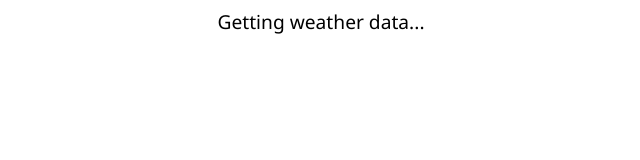
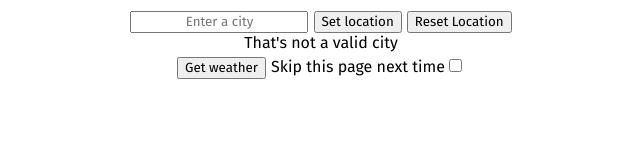
Before and after one commit to ethanp4/Web-Programming-Assignment-2, a website: page WeatherApp/index.html in a window 1280 px wide. Both pictures are taken after a click on the button "Get weather". Shown: the whole page, without its empty margins (319-959 px from the left). Drawn offline with nearby package versions, Linux system fonts and the light colour scheme; no server answers.

Commit message:
comments, 404 handling, animation, and a font

```diff
--- a/WeatherApp/index.html
+++ b/WeatherApp/index.html
@@ -4,6 +4,13 @@
 <head>
   <title>Weather</title>
   <meta name="viewport" content="width=device-width, initial-scale=1.0">
+
+  <link rel="preconnect" href="https://fonts.googleapis.com">
+  <link rel="preconnect" href="https://fonts.gstatic.com" crossorigin>
+  <link
+    href="https://fonts.googleapis.com/css2?family=Fira+Sans:ital,wght@0,100;0,200;0,300;0,400;0,500;0,600;0,700;0,800;0,900;1,100;1,200;1,300;1,400;1,500;1,600;1,700;1,800;1,900&display=swap"
+    rel="stylesheet">
+
   <script src="https://code.jquery.com/jquery-3.7.1.min.js"
     integrity="sha256-/JqT3SQfawRcv/BIHPThkBvs0OEvtFFmqPF/lYI/Cxo=" crossorigin="anonymous"></script>
   <script src="./script.js"></script>
@@ -11,6 +18,7 @@
 </head>
 
 <body>
+  <!-- all userinput stuff is here -->
   <div id="userInput">
     <form id="cityForm" style="display: inline;">
       <td><input required id="cityInput" type="text" placeholder="Enter a city"></td>
@@ -22,6 +30,10 @@
     <label title="Go directly to weather page on refresh" style="font-size: smaller;" for="alwaysShowWeather">Skip this
       page next time</label><input id="alwaysShowWeather" type="checkbox">
   </div>
+
+  <div hidden id="status"></div>
+
+  <!-- below this is displayed on the weather page -->
   <h1 hidden id="header"></h1>
   <div hidden id="content">
     <table id="table">
@@ -43,7 +55,7 @@
       </tr>
 
     </table>
-    <button style="margin-top: 50px;" id="changeCity">Change city</button>
+    <button style="margin-top: 30px;" id="changeCity">Change city</button>
   </div>
 </body>
 
--- a/WeatherApp/script.js
+++ b/WeatherApp/script.js
@@ -1,16 +1,10 @@
 $(() => {
-  if (localStorage.getItem("location") == null) {
-    localStorage.setItem("location", "unset")
-  }
-  if (localStorage.getItem("alwaysShowWeather") == null) {
-    localStorage.setItem("alwaysShowWeather", false)
-  }
-  if (localStorage.getItem("changeCityRequest") == null) {
-    localStorage.setItem("changeCityRequest", false)
-  }
+  //ensure no localstorage keys are null
+  initialiseLocalStorage()
 
+  //depending on the users preferences, go to the weather page or remain on the city page and update the checkbox to reflect its value
   if (localStorage.getItem("alwaysShowWeather") == "true" && localStorage.getItem("changeCityRequest") == "false") {
-    $("#userInput").html("Getting weather data...")
+    $("#userInput").hide()
     if (localStorage.getItem("location") == "unset") {
       getWeather(false)
     } else {
@@ -20,13 +14,10 @@ $(() => {
     $("#alwaysShowWeather").prop('checked', localStorage.getItem("alwaysShowWeather") == "true" ? true : false)
   }
 
+  //update the page to match the city in localstorage
   updateCity()
 
-  $("#changeCity").click(() => {
-    localStorage.setItem("changeCityRequest", true)
-    location.reload()
-  })
-
+  //event for setting the city
   $("#cityForm").submit((event) => {
     event.preventDefault()
     city = $("#cityInput").val()
@@ -35,14 +26,16 @@ $(() => {
     updateCity()
   })
 
+  //event for resetting the location
   $("#resetLocation").click(() => {
     localStorage.setItem("location", "unset")
     $("#cityInput").val("")
     updateCity()
   })
 
+  //event for getting the weather
   $("#getWeather").click(() => {
-    $("#userInput").html("Getting weather data...")
+    $("#userInput").hide()
     if (localStorage.getItem("location") == "unset") {
       getWeather(false)
     } else {
@@ -50,10 +43,18 @@ $(() => {
     }
   })
 
+  //set localstorage when this checkbox is changed
   $("#alwaysShowWeather").change(() => {
     localStorage.setItem("alwaysShowWeather", $("#alwaysShowWeather").prop('checked'))
   })
 
+  //event for changing the city from the weather page
+  $("#changeCity").click(() => {
+    localStorage.setItem("changeCityRequest", true)
+    location.reload()
+  })
+
+  //get the data
   function getWeather(currentLocation) {
     if (!currentLocation) {
       url = "https://wttr.in/?format=j1"
@@ -61,8 +62,15 @@ $(() => {
       url = `https://wttr.in/${currentLocation}?format=j1`
     }
 
+    $("#status").show()
+    animateLoadingStatus()
+
     $.getJSON(url, (weather) => {
       updatePage(weather)
+    }).fail(() => {
+      $("#locationStatus").text("That's not a valid city")
+      $("#userInput").show()
+      $("#status").hide()
     })
   }
 
@@ -76,6 +84,7 @@ $(() => {
     let sunrise = weather.weather[0].astronomy[0].sunrise
     let sunset = weather.weather[0].astronomy[0].sunset
 
+    $("#status").hide()
     $("#userInput").hide()
 
     $("#header").show()
@@ -94,9 +103,40 @@ $(() => {
 
   function updateCity() {
     if (localStorage.getItem("location") == "unset") {
-      $("#locationStatus").html("No location is currently set<br>Your current location will be used")
+      $("#locationStatus").html("No location is currently set<br>Your current location will be used if you continue anyways")
     } else {
       $("#locationStatus").text(`Your current city is ${localStorage.getItem("location")}`)
     }
   }
+
+  function initialiseLocalStorage() {
+    if (localStorage.getItem("location") == null) {
+      localStorage.setItem("location", "unset")
+    }
+    if (localStorage.getItem("alwaysShowWeather") == null) {
+      localStorage.setItem("alwaysShowWeather", false)
+    }
+    if (localStorage.getItem("changeCityRequest") == null) {
+      localStorage.setItem("changeCityRequest", false)
+    }
+  }
+
+  async function animateLoadingStatus() {
+    counter = 0
+    while (!$("#status").is(":hidden")) {
+      switch (counter % 3) {
+        case 0:
+          $("#status").text("Getting weather data.")
+          break
+        case 1:
+          $("#status").text("Getting weather data..")
+          break
+        case 2:
+          $("#status").text("Getting weather data...")
+          break
+      }
+      counter++
+      await new Promise(r => setTimeout(r, 400))
+    }
+  }
 })
--- a/WeatherApp/style.css
+++ b/WeatherApp/style.css
@@ -27,8 +27,9 @@
 
 /* general */
 * {
+  font-family: "Fira Sans", sans-serif;
   text-align: center;
-  font-family: 'Segoe UI', Tahoma, Geneva, Verdana, sans-serif;
+  /* font-family: 'Segoe UI', Tahoma, Geneva, Verdana, sans-serif; */
 }
 
 td {
```
